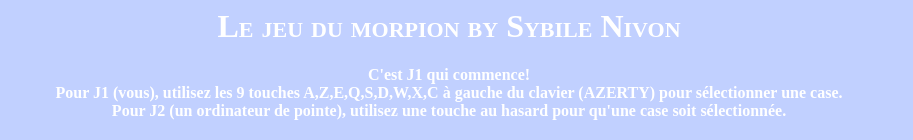
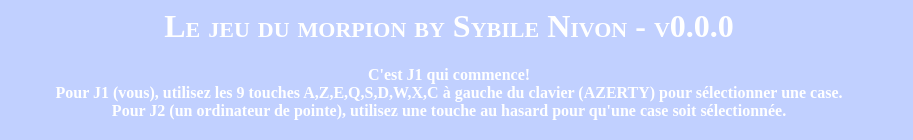
Before and after one commit to sybile2/Jeu-morpion, a plain HTML site: page morpion.html in a window 1280 px wide. Shown: the top 140 px of the page, without its empty margins (191-1104 px from the left). Drawn offline with Linux system fonts and the light colour scheme.

Commit message:
try 0.0.1

```diff
--- a/morpion.html
+++ b/morpion.html
@@ -314,7 +314,7 @@
 	</script>
 </head>
 <body>
-	<h1>Le jeu du morpion by Sybile Nivon</h1>
+	<h1>Le jeu du morpion by Sybile Nivon - v0.0.0</h1>
 	<h4>C'est <b id='beg'>beginner</b> qui commence! </br>
 	Pour J1 (vous), utilisez les 9 touches A,Z,E,Q,S,D,W,X,C à gauche du clavier (AZERTY) pour sélectionner une case. </br>
 	Pour J2 (un ordinateur de pointe), utilisez une touche au hasard pour qu'une case soit sélectionnée.</h4>
```
Also changed, not shown: 1 other file.
